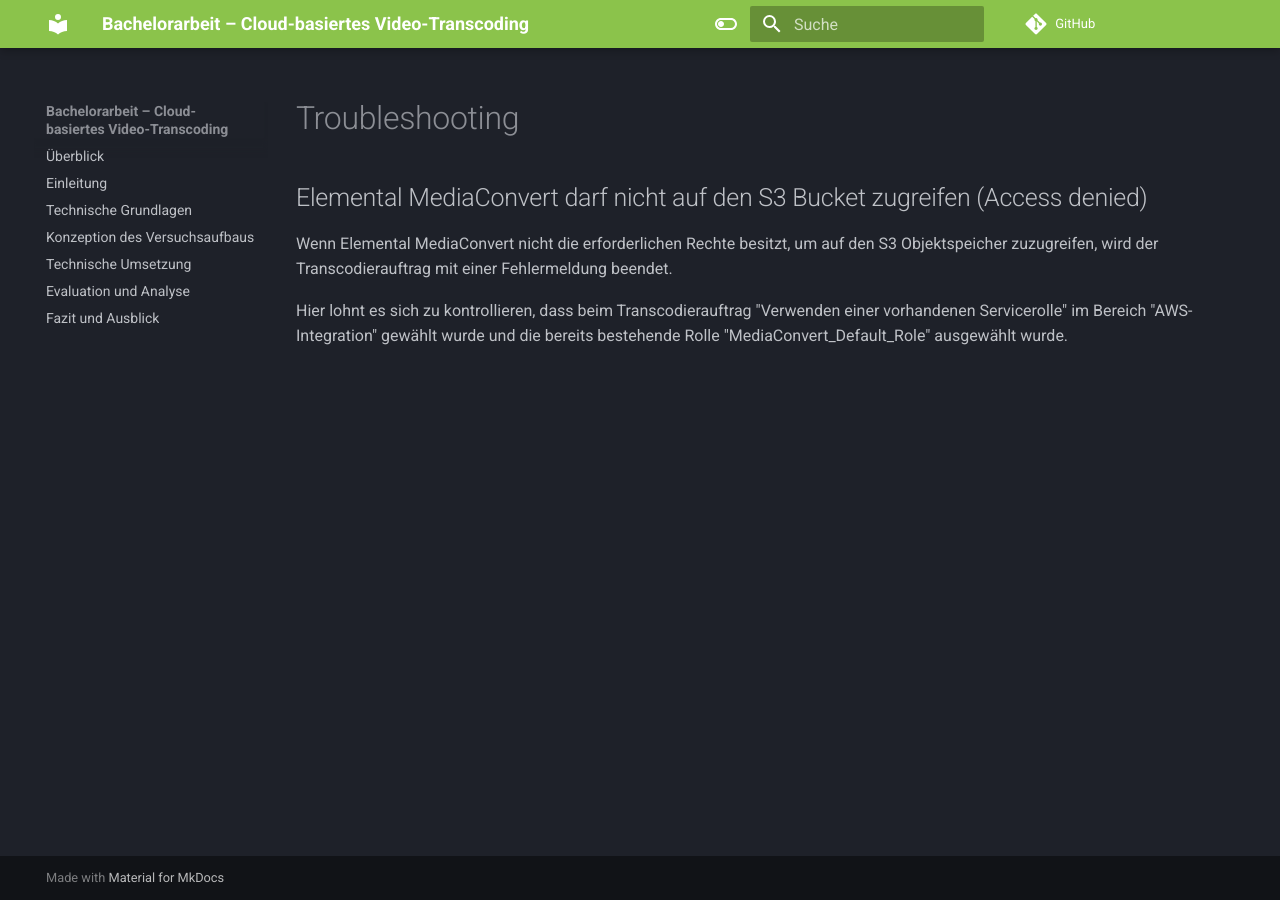
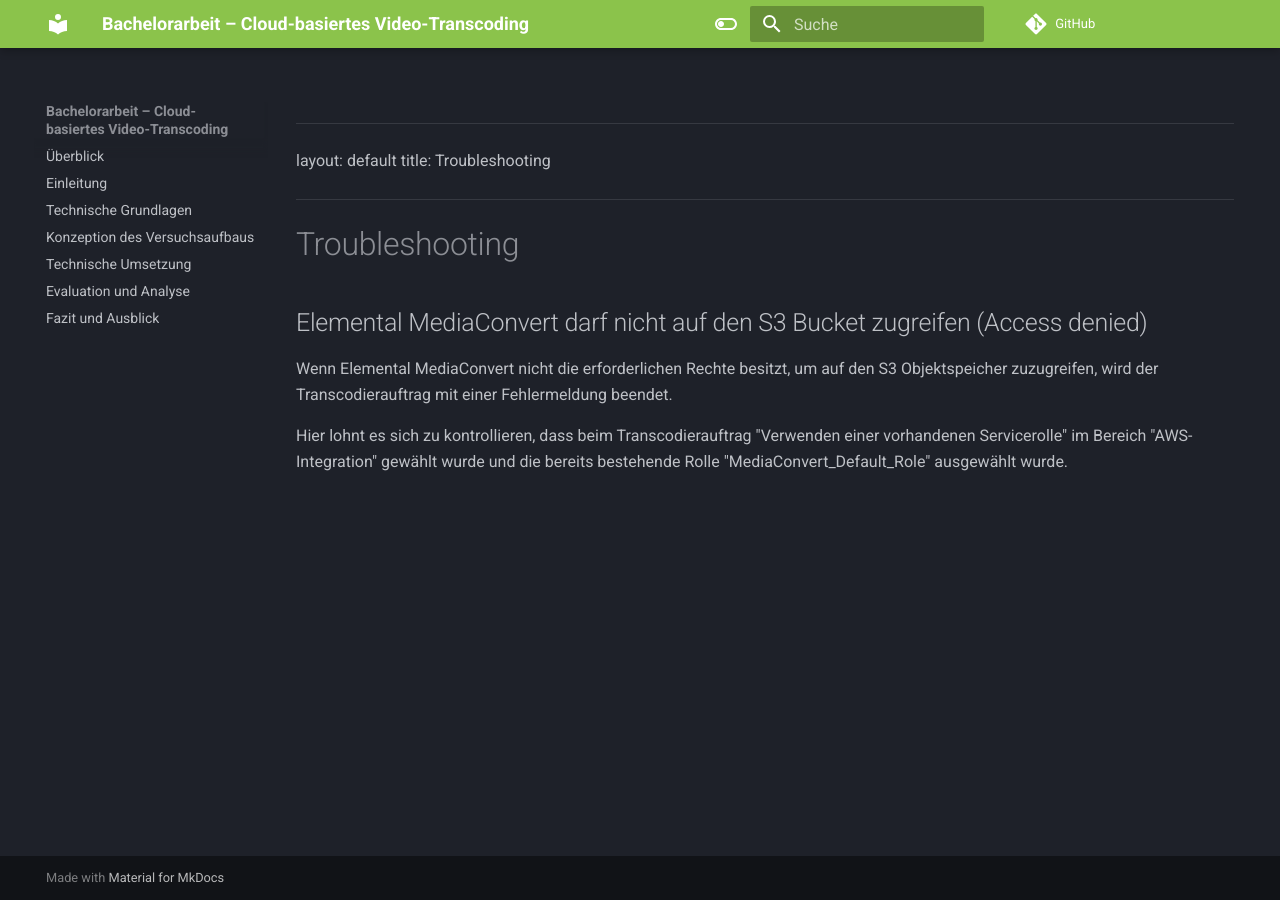
Before and after one commit to LimaLima2670/AWSPraktikumThesis, an MkDocs documentation site: the page built from docs/Versuch1/06-troubleshooting.md, in a window 1280 px wide. Built offline with MkDocs 1.6.1 and Material for MkDocs 9.7.7, drawn with Linux system fonts in a browser that asks for light colours; comment, search, counter and statistics services are not loaded.

Commit message:
Update 06-troubleshooting.md

```diff
--- a/docs/Versuch1/06-troubleshooting.md
+++ b/docs/Versuch1/06-troubleshooting.md
@@ -1,3 +1,10 @@
+
+---
+layout: default
+title: Troubleshooting
+---
+
+
 # Troubleshooting
 
 ## Elemental MediaConvert darf nicht auf den S3 Bucket zugreifen (Access denied)
```
